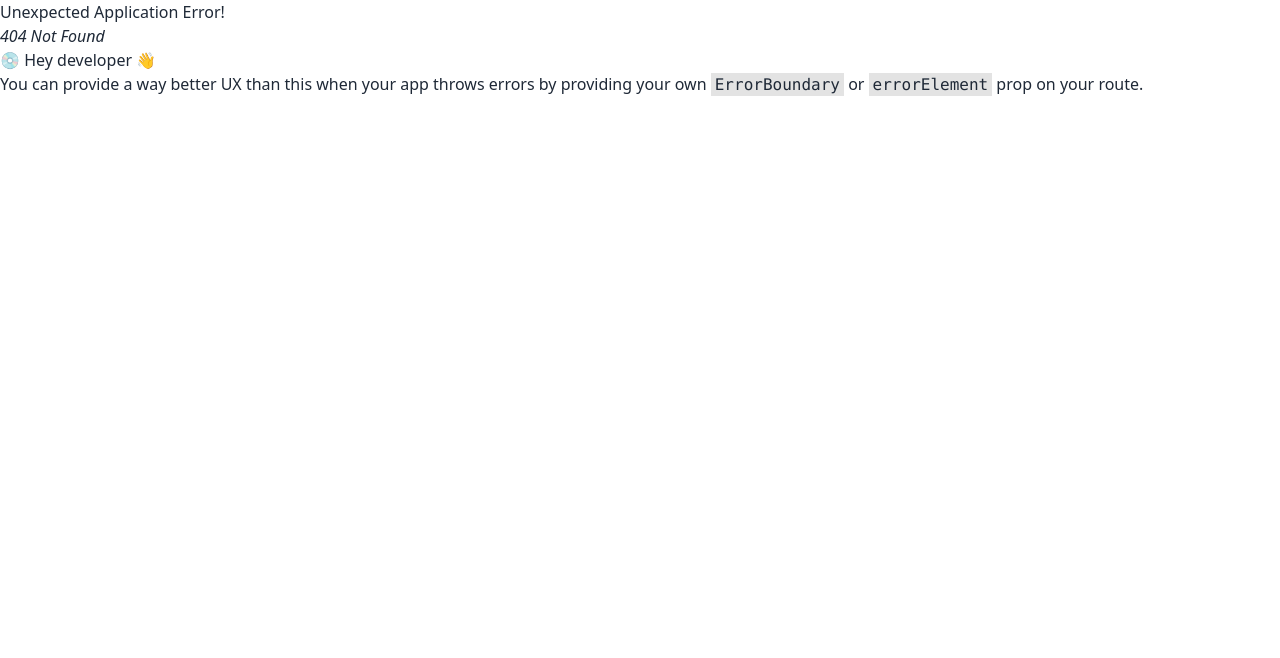
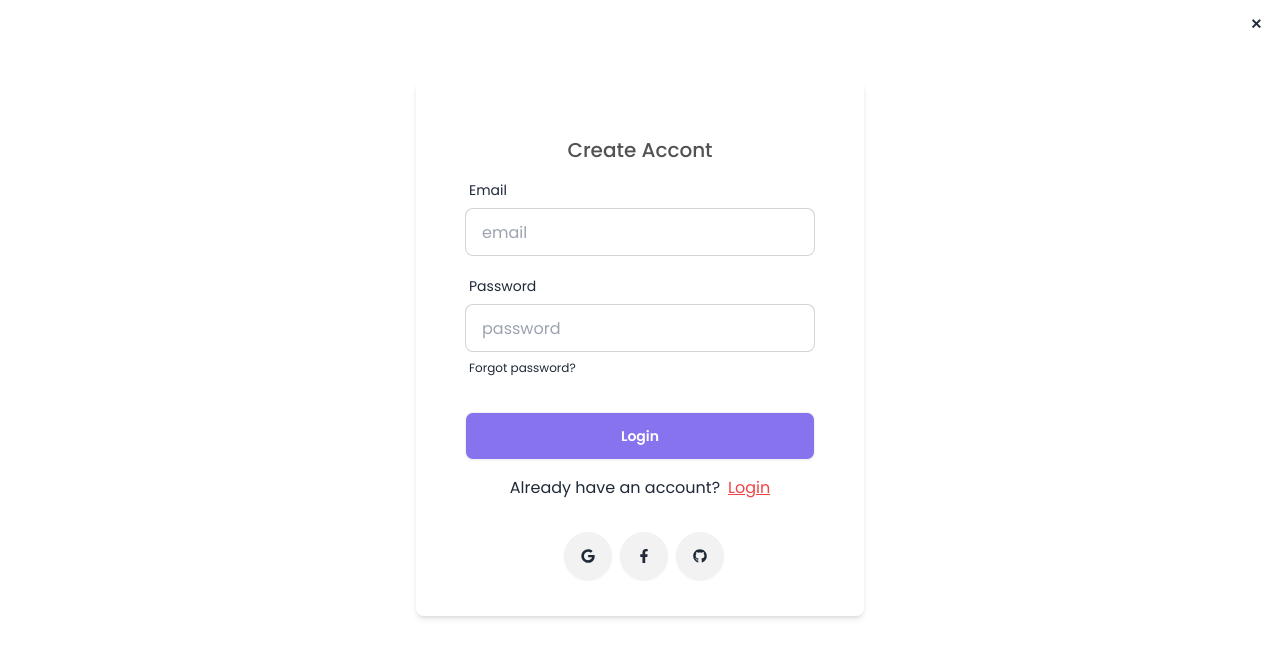
Before and after one commit to parmilan1998/mern-food-shop, a React (Vite) app in the folder client/: page /signup in a window 1280 px wide. Before the commit this address had no page. Shown: the top 658 px of the page. Built offline with nearby package versions, Linux system fonts and the light colour scheme; a web font is replaced by a local one.

Commit message:
Signup form UI design and firebase env setup

```diff
--- a/client/package.json
+++ b/client/package.json
@@ -10,6 +10,7 @@
     "preview": "vite preview"
   },
   "dependencies": {
+    "firebase": "^10.7.1",
     "localforage": "^1.10.0",
     "match-sorter": "^6.3.1",
     "react": "^18.2.0",
--- a/client/src/components/Modal.jsx
+++ b/client/src/components/Modal.jsx
@@ -15,7 +15,7 @@ const Modal = () => {
     <div>
       <dialog id='my_modal_5' className='modal modal-middle sm:modal-middle'>
         <div className='modal-box'>
-          <div className='modal-action mt-0 font-poppins'>
+          <div className='modal-action flex flex-col mt-0 font-poppins'>
             <form
               onSubmit={handleSubmit(onSubmit)}
               className='card-body'
@@ -67,9 +67,15 @@ const Modal = () => {
                   Signup Now
                 </Link>
               </p>
+              <button
+                htmlFor='my_modal_5'
+                onClick={() => document.getElementById('my_modal_5').close()}
+                className='btn btn-sm btn-circle btn-ghost absolute right-2 top-2'
+              >
+                ✕
+              </button>
             </form>
-          </div>
-          <div className='flex flex-row justify-center gap-4 mb-3'>
+            <div className='text-center space-x-2 mb-3'>
               <button className='btn btn-circle hover:bg-primaryBlue hover:text-white'>
                 <FaGoogle />
               </button>
@@ -81,6 +87,7 @@ const Modal = () => {
               </button>
             </div>
           </div>
+        </div>
       </dialog>
     </div>
   )
--- /dev/null
+++ b/client/src/components/Signup.jsx
@@ -0,0 +1,93 @@
+/* eslint-disable react/no-unescaped-entities */
+import React from 'react'
+import { useForm } from 'react-hook-form'
+import { FaFacebookF, FaGithub, FaGoogle } from 'react-icons/fa'
+import { Link } from 'react-router-dom'
+import Modal from './Modal'
+
+const Signup = () => {
+  const {
+    register,
+    handleSubmit,
+    formState: { errors },
+  } = useForm()
+  const onSubmit = (data) => console.log(data)
+  return (
+    <div className='max-w-md w-full mx-auto shadow-md py-6 rounded-lg flex justify-center my-20'>
+      <div className='modal-action flex flex-col mt-0 font-poppins'>
+        <form
+          onSubmit={handleSubmit(onSubmit)}
+          className='card-body'
+          action='dialog'
+        >
+          <h3 className='text-xl font-medium text-center text-neutral-600'>
+            Create Accont
+          </h3>
+          <div className='form-control mb-1'>
+            <label className='label'>
+              <span className='label-text'>Email</span>
+            </label>
+            <input
+              type='email'
+              placeholder='email'
+              className='input input-bordered'
+              {...register('email')}
+            />
+          </div>
+          <div className='form-control mb-1'>
+            <label className='label'>
+              <span className='label-text'>Password</span>
+            </label>
+            <input
+              type='password'
+              placeholder='password'
+              className='input input-bordered'
+              {...register('password')}
+            />
+            <label className='label'>
+              <a href='#' className='label-text-alt link link-hover'>
+                Forgot password?
+              </a>
+            </label>
+          </div>
+          <div className='form-control mt-4'>
+            <input
+              type='submit'
+              value='Login'
+              className='btn bg-primaryBlue text-white hover:bg-neutral-400 ease-in duration-300'
+            />
+          </div>
+          <p className='text-center mt-2'>
+            Already have an account?
+            <button
+              onClick={() => document.getElementById('my_modal_5').showModal()}
+              className=' text-red-500 underline underline-offset-1 ml-2 hover:text-green-500 ease-in duration-200'
+            >
+              Login
+            </button>
+          </p>
+          <Link
+            to='/'
+            className='btn btn-sm btn-circle btn-ghost absolute right-2 top-2'
+          >
+            ✕
+          </Link>
+        </form>
+        <div className='text-center space-x-2 mb-3'>
+          <button className='btn btn-circle hover:bg-primaryBlue hover:text-white'>
+            <FaGoogle />
+          </button>
+          <button className='btn btn-circle hover:bg-primaryBlue hover:text-white'>
+            <FaFacebookF />
+          </button>
+          <button className='btn btn-circle hover:bg-primaryBlue hover:text-white'>
+            <FaGithub />
+          </button>
+        </div>
+      </div>
+      <Modal />
+    </div>
+  )
+}
+
+export default Signup
--- /dev/null
+++ b/client/src/contexts/AuthProvider.jsx
@@ -0,0 +1,9 @@
+import React from 'react'
+
+const AuthProvider = () => {
+  return (
+    <div>AuthProvider</div>
+  )
+}
+
+export default AuthProvider
--- a/client/src/router/Router.jsx
+++ b/client/src/router/Router.jsx
@@ -2,6 +2,7 @@ import { createBrowserRouter } from 'react-router-dom'
 import Home from '../pages/home/Home'
 import Layout from '../layout/RootLayout'
 import Menu from '../pages/shop/menu'
+import Signup from '../components/Signup'
 
 const router = createBrowserRouter([
   {
@@ -18,6 +19,10 @@ const router = createBrowserRouter([
       },
     ],
   },
+  {
+    path: '/signup',
+    element: <Signup />,
+  },
 ])
 
 export default router
```
Also changed, not shown: client/firebase/firebase.config.js (added, +21 -0 lines), 1 other file (tests, documents, lock files or other folders). Lines whose indentation alone changed are shown as unchanged.
